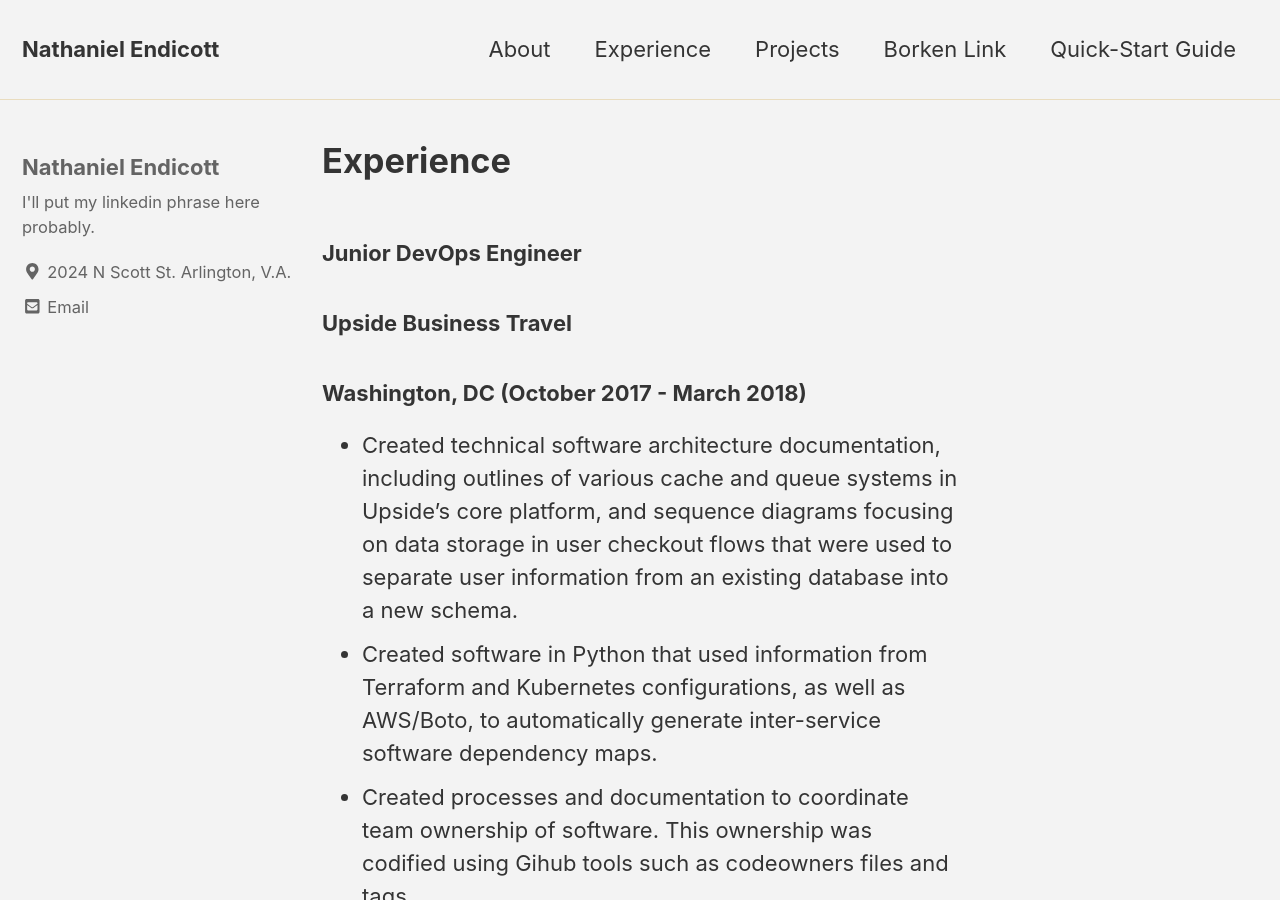
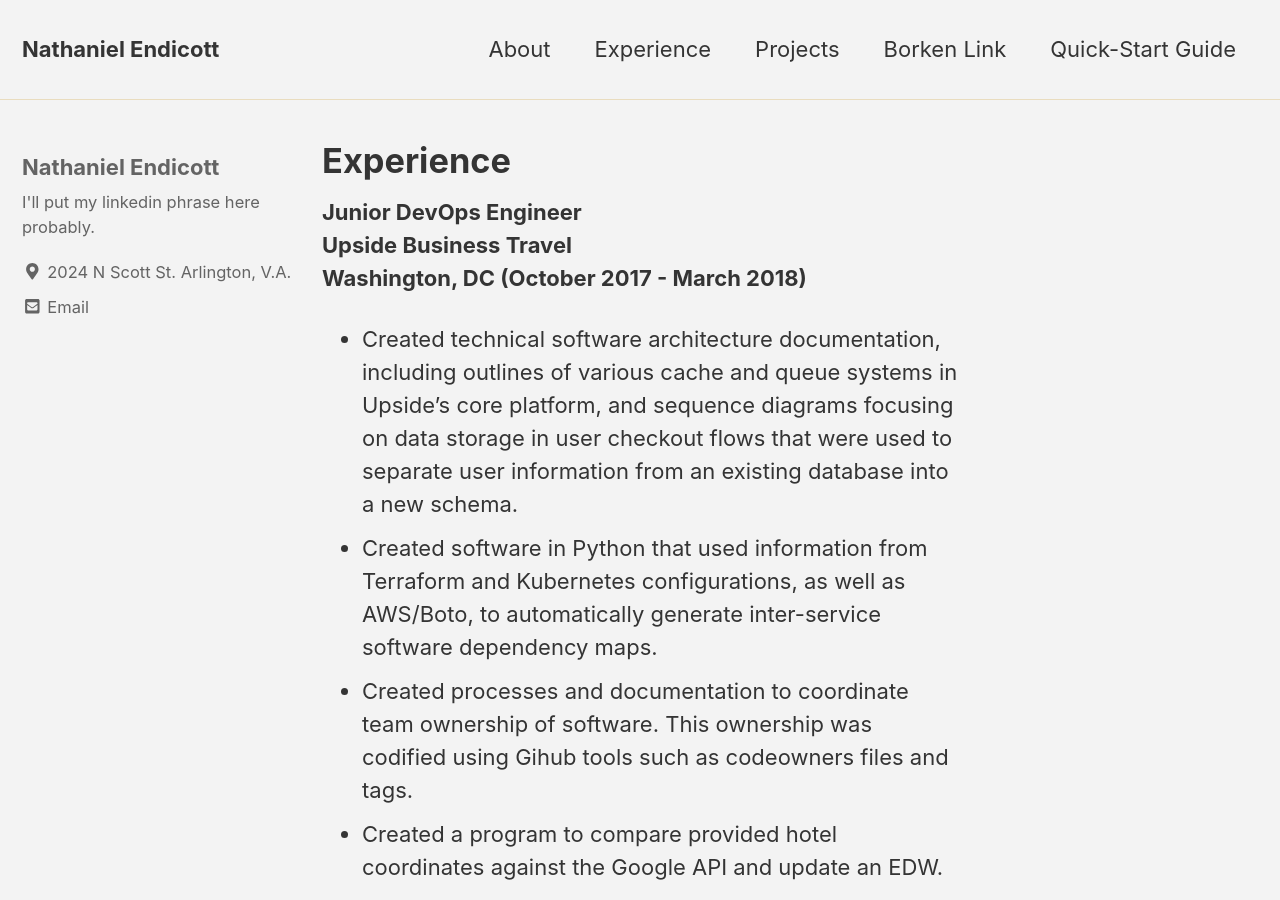
Before and after one commit to npendicott/npendicott.github.io, a Jekyll site: the page built from _pages/experience.md, in a window 1280 px wide and 900 px high. Built offline with Jekyll 4.4.1, drawn with Linux system fonts in a browser that asks for light colours; nearby versions of some CDN libraries.

Commit message:
Resume title squish

```diff
--- a/_pages/experience.md
+++ b/_pages/experience.md
@@ -3,27 +3,27 @@
 permalink: /experience/
 ---
 
-### Junior DevOps Engineer
-### Upside Business Travel
-### Washington, DC (October 2017 - March 2018)
+**Junior DevOps Engineer**
+**Upside Business Travel**
+**Washington, DC (October 2017 - March 2018)**
 *	Created technical software architecture documentation, including outlines of various cache and queue systems in Upside’s core platform, and sequence diagrams focusing on data storage in user checkout flows that were used to separate user information from an existing database into a new schema.
 *	Created software in Python that used information from Terraform and Kubernetes configurations, as well as AWS/Boto, to automatically generate inter-service software dependency maps.
 *	Created processes and documentation to coordinate team ownership of software. This ownership was codified using Gihub tools such as codeowners files and tags.
 *	Created a program to compare provided hotel coordinates against the Google API and update an EDW.
 
 
-### Technical Intern
-### Noblis(NOAA Contract)
-### Silver Spring, MD (June 2016 - August 2016)
+**Technical Intern**
+**Noblis(NOAA Contract)**
+**Silver Spring, MD (June 2016 - August 2016)**
 *	Created software to automate a risk analysis methodology and display information in a dashboard format.
 *	Methodology was focused on mapping satellite ground systems to the production of specific imaging products and linking risk associated with these systems to the products.
 *	Dashboard was designed using C# and DevExpress libraries in a .NET environment, to pull and analyze data from an SQL database.
 *	Developed a Team Foundation Server based source code control with automated unit testing.
 
 
-### Data Assistant
-### Washington University, Siteman Cancer Center
-### St. Louis, MO (June 2014, 2015 - August 2014, 2015)
+**Data Assistant**
+**Washington University, Siteman Cancer Center**
+**St. Louis, MO (June 2014, 2015 - August 2014, 2015)**
 *	Developed an employee database framework within the hospital SQL database and implemented basic stored procedures for the framework.
 *	Performed tests on, and expanded testing framework for, Siteman Cancer Center workflow tracking programs and clinical operations tools.
 *	Conducted interviews and shadowed members of all divisions within the Siteman Cancer Center to identify key performance indicators for a process management dashboard.
```
